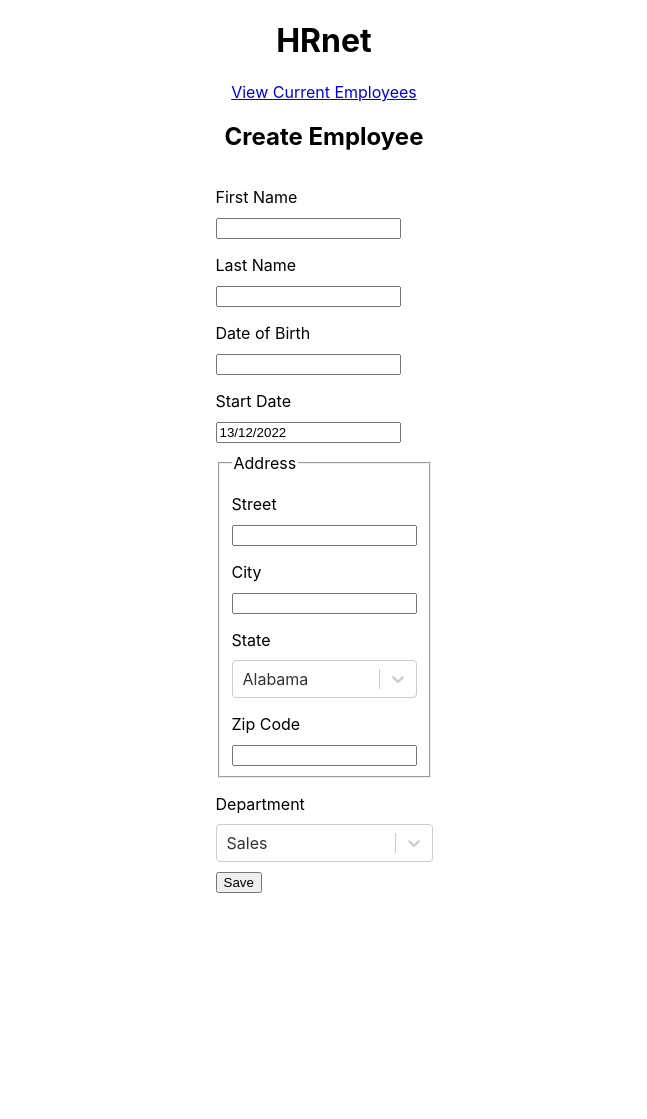
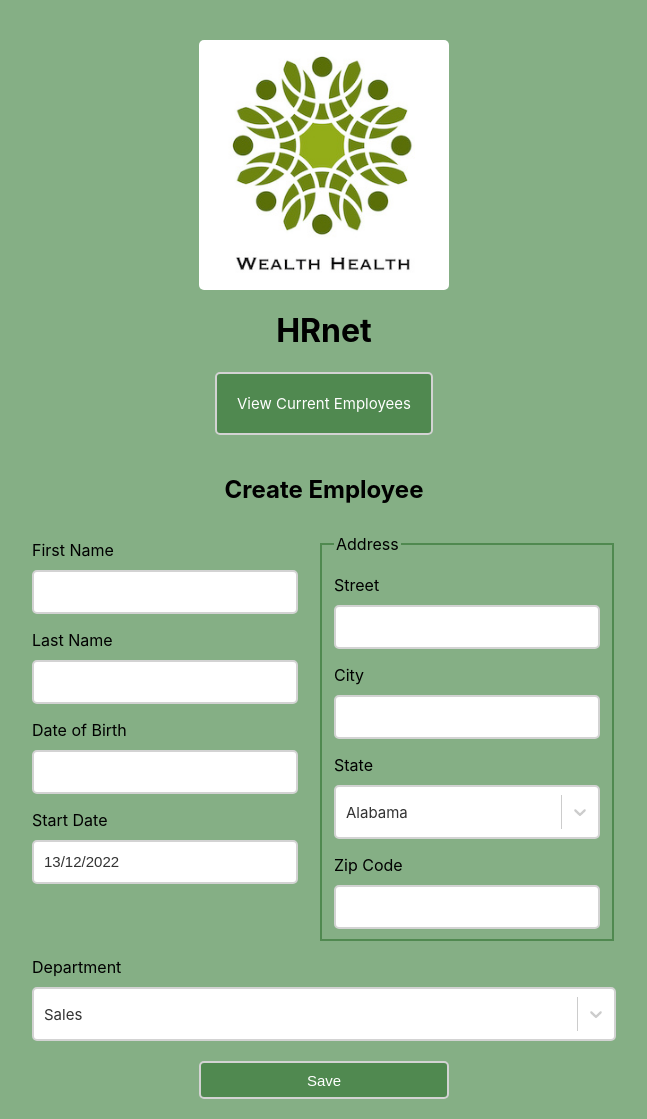
Before and after one commit to ArcangeliAurelien/Arcangeli_Aurelien_14_10122022, a React (Create React App) app: page / in a window 1280 px wide. Shown: the whole page, without its empty margins (316-963 px from the left). Before the commit the page ends 893 px from the top, so only its background shows below. Built offline with nearby package versions, Linux system fonts and the light colour scheme.

Commit message:
Customisation

```diff
--- a/package.json
+++ b/package.json
@@ -12,6 +12,7 @@
     "@testing-library/jest-dom": "^5.16.5",
     "@testing-library/react": "^13.4.0",
     "@testing-library/user-event": "^13.5.0",
+    "modal-lib-aa": "^1.0.0",
     "react": "^18.2.0",
     "react-datepicker": "^4.8.0",
     "react-dom": "^18.2.0",
--- a/src/components/FormCreateEmployee.jsx
+++ b/src/components/FormCreateEmployee.jsx
@@ -7,8 +7,8 @@ import Select from "react-select";
 import { yupResolver } from '@hookform/resolvers/yup';
 import { useDispatch } from "react-redux";
 import { addEmployee } from "../redux/reducers/CreateEmployeeSlice";
-//import ModalAA from "modal-component-lib-aa";
-import Modal from "./Modal";
+import { ModalLibAA } from "modal-lib-aa";
+import "../styles/FormCreateEmployee.css";
 
 export default function FormCreateEmployee() {
     const dispatch = useDispatch()
@@ -26,9 +26,28 @@ export default function FormCreateEmployee() {
         reset()
     }
 
+    // const messageStyle = {
+    //     "color" : "red"
+    // }
+
+    const InputSelectCustom = {
+        control: (styles, state) => ({
+            ...styles,
+            border: '2px solid lightgray',
+            borderRadius: '5px',
+            fontSize: '15px',
+            boxShadow: state.isFocused ? '0 0 0 2px rgb(80, 137, 80)' : 'lightgray',
+            '&:hover': {
+                border: '2px solid rgb(80, 137, 80)'
+            }
+        })
+    }
+
     return (
         <div className="form">
             <form onSubmit={handleSubmit(onSubmit)} id="create-employee">
+                <div className="formInput">
+                    <div>
                         <label htmlFor="FirstName">First Name</label>
                         <input
                             type="text"
@@ -83,6 +102,7 @@ export default function FormCreateEmployee() {
                             )}
                         />
                         {errors.StartDate && (<div className="error">Date de début de contrat requis</div>)}
+                    </div>
 
                     <fieldset className="address">
                         <legend>Address</legend>
@@ -116,6 +136,15 @@ export default function FormCreateEmployee() {
                                     options={optionsState}
                                     defaultValue={optionsState[0]}
                                     onChange={onChange}
+                                    styles={InputSelectCustom}
+                                    theme={(theme) => ({
+                                        ...theme,
+                                        colors: {
+                                            ...theme.colors,
+                                            primary: 'rgb(80, 137, 80)',
+                                            primary25: 'rgb(186, 222, 186)'
+                                        }
+                                    })}
                                 />
                             )}
                         />
@@ -129,6 +158,7 @@ export default function FormCreateEmployee() {
                         />
                         {errors.ZipCode && (<div className="error">Code postal requis</div>)}
                     </fieldset>
+                </div>
 
                 <label htmlFor="Department">Department</label>
                 <Controller
@@ -141,17 +171,29 @@ export default function FormCreateEmployee() {
                             options={optionsDepartment}
                             defaultValue={optionsDepartment[0]}
                             onChange={onChange}
+                            styles={InputSelectCustom}
+                            theme={(theme) => ({
+                                ...theme,
+                                colors: {
+                                    ...theme.colors,
+                                    primary: 'rgb(80, 137, 80)',
+                                    primary25: 'rgb(186, 222, 186)'
+                                }
+                            })}
                         />
                     )}
                 />
 
-                <button type="submit" className="button">Save</button>
+                <div className="button">
+                    <button type="submit">Save</button>
+                </div>
             </form>
 
-            {openModal && <Modal
+            {openModal && <ModalLibAA
                 openModal={openModal}
                 setOpenModal={setOpenModal}
                 message="Employee created !"
+                //messageStyle={messageStyle}
             />}
 
         </div>
--- a/src/components/Modal.jsx
+++ /dev/null
@@ -1,18 +0,0 @@
-import React from 'react'
-import "../styles/Modal.css"
-
-export default function Modal({ setOpenModal, modalStyle, messageStyle, message, closeModalStyle }) {
-
-    return (
-        <>
-            <div className="modal">
-                <div className="overlay">
-                    <div className="modal-content" style={modalStyle}>
-                        <div style={messageStyle}>{message}</div>
-                        <button className="close-modal" style={closeModalStyle} onClick={() => setOpenModal(false)}>✖</button>
-                    </div>
-                </div>
-            </div>
-        </>
-    )
-}
--- a/src/datas/data.js
+++ b/src/datas/data.js
@@ -246,7 +246,7 @@ export const schema = yup.object({
     StartDate: yup.date().required(),
     Street: yup.string().min(3).required(),
     City: yup.string().min(3).required(),
-    ZipCode: yup.number().min(5).integer().required(),
+    ZipCode: yup.string().min(5, "5 chiffres minimum").max(5, "5 chiffres maximum").matches(/^[0-9]+$/, "Seulement les chiffres sont autorisé").required(),
 })
 
 export const optionsDepartment = [
--- a/src/pages/CreateEmployee.jsx
+++ b/src/pages/CreateEmployee.jsx
@@ -1,15 +1,17 @@
 import React from "react";
 import { Link } from "react-router-dom";
 import FormCreateEmployee from "../components/FormCreateEmployee";
+import logo from "../assets/logo.png";
 
 export default function CreateEmployee() {
     return (
         <div>
             <div className="title">
+                <img src={logo} alt="logo" />
                 <h1>HRnet</h1>
             </div>
             <div className="container">
-                <Link to={'/employees-list'}>View Current Employees</Link>
+                <Link to={'/employees-list'} className="link">View Current Employees</Link>
                 <h2>Create Employee</h2>
                 <FormCreateEmployee />
             </div>
--- a/src/pages/EmployeesList.jsx
+++ b/src/pages/EmployeesList.jsx
@@ -1,11 +1,14 @@
 import React from "react";
 import { Link } from "react-router-dom";
 import TableEmployees from "../components/TableEmployees";
-import "../styles/EmployeesList.css"
+import "../styles/EmployeesList.css";
+import logo from "../assets/logo.png";
+import "../styles/App.css";
 
 export default function EmployeesList() {
     return (
         <div id="employee-div" className="container">
+            <img src={logo} alt="logo" />
             <h1>Current Employees</h1>
 
             <div className="body">
@@ -14,7 +17,7 @@ export default function EmployeesList() {
                 </section>
             </div>
 
-            <Link to={`/`}>Home</Link>
+            <Link to={`/`} className="link">Home</Link>
         </div>
     )
 }
--- a/src/styles/App.css
+++ b/src/styles/App.css
@@ -1,9 +1,35 @@
+body {
+  background-color: rgb(133, 175, 133);
+}
+
 .title {
   display: flex;
+  flex-direction: column;
   align-items: center;
   justify-content: center;
+  margin-top: 20px;
+}
+.title img {
+  max-width: 250px;
+  max-height: 250px;
+  width: 100%;
+  height: 100%;
+  border-radius: 5px;
 }
 
+.link {
+  padding: 20px;
+  text-decoration: none;
+  background-color: rgb(80, 137, 80);
+  border: 2px solid lightgray;
+  border-radius: 5px;
+  font-size: 15px;
+  text-align: center;
+  color: white;
+}
+.link:hover {
+  background-color: rgb(68, 118, 68);
+}
 
 .container {
   display: flex;
@@ -29,7 +55,22 @@
 }
 
 .button {
-  margin-top: 10px;
+  margin-top: 20px;
+  margin-bottom: 20px;
+  display: flex;
+  justify-content: center;
+}
+.button button {
+  width: 250px;
+  height: 38px;
+  background-color: rgb(80, 137, 80);
+  border: 2px solid lightgray;
+  border-radius: 5px;
+  font-size: 15px;
+  color: white;
+}
+.button button:hover{
+  background-color: rgb(68, 118, 68);
 }
 
 .error {
--- a/src/styles/EmployeesList.css
+++ b/src/styles/EmployeesList.css
@@ -3,15 +3,15 @@
     margin-bottom: 20px;
 }
 
-.search {
-    display: flex;
-    justify-content: space-between;
+img {
+    max-width: 250px;
+    max-height: 250px;
+    width: 100%;
+    height: 100%;
+    border-radius: 5px;
+    margin-top: 20px;
+}
+
+.link {
     margin-bottom: 20px;
 }
-
-.inputSearch {
-    display: flex;
-}
-.inputSearch label {
-    margin-right: 5px;
-}
--- /dev/null
+++ b/src/styles/FormCreateEmployee.css
@@ -0,0 +1,31 @@
+input {
+    height: 38px;
+    width: 250px;
+    border: 2px solid lightgray;
+    border-radius: 5px;
+    padding-left: 10px;
+    font-size: 15px;
+    color: rgba(0, 0, 0, 0.8);
+}
+input:focus {
+    outline: none !important;
+    border: 2px solid rgb(80, 137, 80);
+}
+input:hover {
+    border: 2px solid rgb(80, 137, 80);
+}
+
+.formInput {
+    display: flex;
+    gap: 20px;
+}
+
+fieldset {
+    border: 2px solid rgb(80, 137, 80);
+}
+
+@media (max-width: 630px) {
+    .formInput {
+        flex-direction: column;
+    }
+}
--- a/src/styles/Modal.css
+++ /dev/null
@@ -1,52 +0,0 @@
-body.active-modal {
-    overflow-y: hidden;
-}
-
-.btn-modal {
-    padding: 10px 20px;
-    display: block;
-    margin: 100px auto 0;
-    font-size: 18px;
-}
-
-.modal,
-.overlay {
-    width: 100vw;
-    height: 100vh;
-    top: 0;
-    left: 0;
-    right: 0;
-    bottom: 0;
-    position: fixed;
-}
-
-.overlay {
-    background: rgba(49, 49, 49, 0.8);
-}
-
-.modal-content {
-    position: absolute;
-    top: 40%;
-    left: 50%;
-    transform: translate(-50%, -50%);
-    line-height: 1.4;
-    background: #f1f1f1;
-    padding: 14px 28px;
-    border-radius: 3px;
-    max-width: 600px;
-    min-width: 300px;
-    box-shadow: 5px 5px 5px black;
-}
-
-.close-modal {
-    position: absolute;
-    top: -10px;
-    right: -10px;
-    padding: 5px 7px;
-    text-decoration: none;
-    border: none;
-    border-radius: 50%;
-    color: #f1f1f1;
-    background-color: black;
-    font-weight: bold;
-}
```
Also changed, not shown: src/assets/logo.png (added), 1 other file (tests, documents, lock files or other folders). Lines whose indentation alone changed are shown as unchanged.
